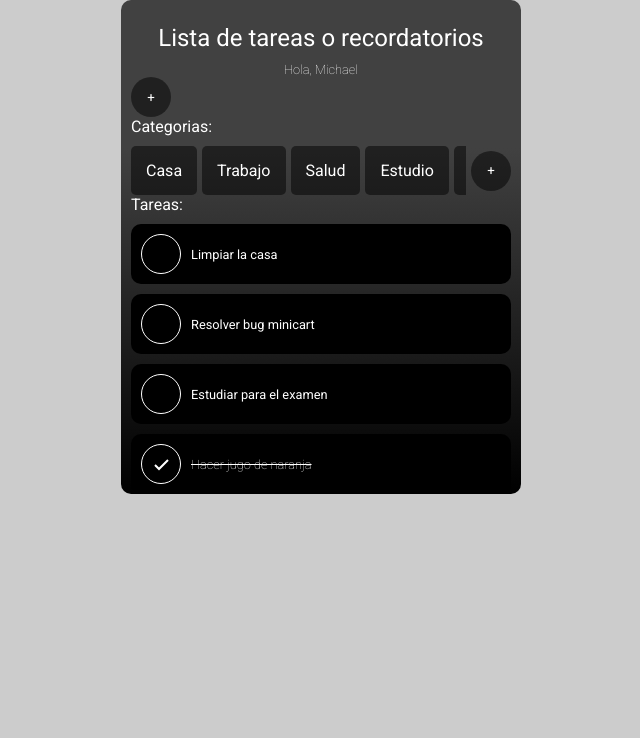
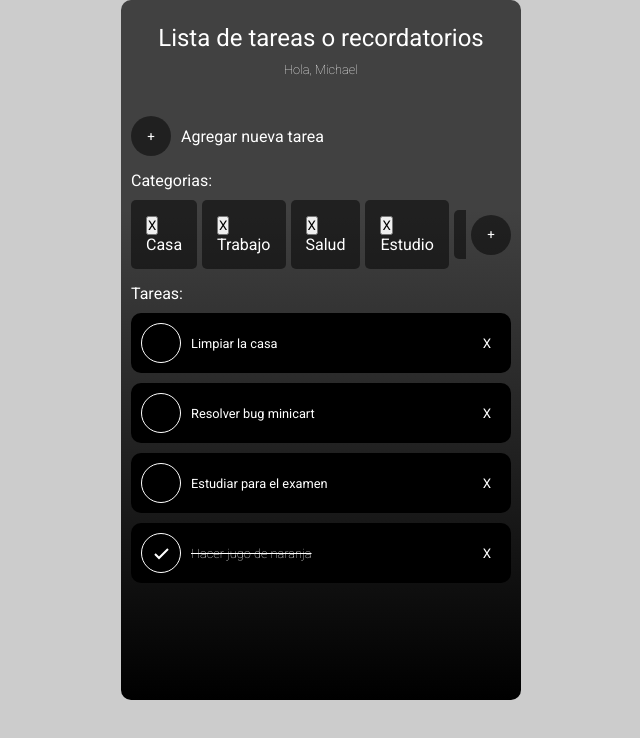
Before and after one commit to MichaelBallen97/Todo-app, a React (Vite) app: page / in a window 1280 px wide. Shown: the top 738 px of the page, without its empty margins (319-959 px from the left). Built offline with nearby package versions, Linux system fonts and the light colour scheme.

Commit message:
Filter by category

```diff
--- a/src/App.css
+++ b/src/App.css
@@ -11,20 +11,26 @@ body {
 
 .app-container {
   width: 100%;
+  height: 100%;
+  min-height: 700px;
   max-width: 400px;
   margin: 0 auto;
+  padding: 0 10px;
+  display: flex;
+  flex-direction: column;
+  gap: 15px;
+  position: relative;
   background: rgb(0,0,0);
   background: linear-gradient(0deg, rgba(0,0,0,1) 0%, rgba(65,65,65,1) 70%);
   border-radius: 10px;
   color: #FFF;
   font-weight: 400;
   font-size: 1rem;
-  padding: 0 10px;
   overflow: hidden;
 }
 
 .todo-header {
-  padding-top: 1.5rem;
+  padding: 1.5rem 0;
   display: flex;
   flex-direction: column;
   align-items: center;
@@ -82,10 +88,11 @@ body {
 }
 
 .category-item {
+  width: max-content;
+  padding: 15px;
   background: rgba(0, 0, 0, .5);
-  padding: 15px;
+  border-radius: 5px;
   cursor: pointer;
-  border-radius: 5px;
 }
 
 .todos-container {
@@ -107,13 +114,26 @@ body {
   gap: 10px;
 }
 
+.todos-container ul li {
+  padding: 10px;
+  display: flex;
+  justify-content: space-between;
+  background: #000;
+  border-radius: 10px;
+}
+
+.todos-container .delete-taks {
+  padding: 10px;
+  border: none;
+  color: #FFF;
+  background: none;
+  cursor: pointer;
+}
+
 .todo-item {
-  padding: 10px;
   display: flex;
   align-items: center;
   gap: 10px;
-  background: #000;
-  border-radius: 10px;
   font-size: .8rem;
 }
 
@@ -137,6 +157,13 @@ body {
   font-weight: 100;
 }
 
+.add-todo-button label {
+  cursor: pointer;
+  display: flex;
+  gap: 10px;
+  align-items: center;
+}
+
 .add-todo-button button {
   width: 40px;
   height: 40px;
@@ -147,3 +174,79 @@ body {
   cursor: pointer;
   color: #FFF;
 }
+
+.add-todo-button form {
+  position: absolute;
+  width: 100%;
+  height: 100%;
+  padding: 20px;
+  display: flex;
+  flex-direction: column;
+  gap: 10px;
+  top: 0;
+  left: 0;
+  background: rgb(0,0,0);
+  background: linear-gradient(0deg, rgba(0,0,0,1) 0%, rgba(65,65,65,1) 70%);
+}
+
+.add-todo-button form input,
+.add-todo-button form select {
+  padding: 10px;
+  background: rgba(0, 0, 0, .5);
+  border: none;
+  border-radius: 5px;
+  color: #fff;
+}
+
+.add-todo-button form button[type="button"] {
+  margin-left: auto;
+}
+
+.add-todo-button form button[type="submit"] {
+  border-radius: 5px;
+  width: max-content;
+  padding: 10px;
+  background: #FFF;
+  color: #000;
+}
+
+.categories-container form {
+  position: absolute;
+  width: 100%;
+  height: 100%;
+  padding: 20px;
+  display: flex;
+  flex-direction: column;
+  gap: 10px;
+  top: 0;
+  left: 0;
+  background: rgb(0,0,0);
+  background: linear-gradient(0deg, rgba(0,0,0,1) 0%, rgba(65,65,65,1) 70%);
+}
+
+.categories-container form input {
+  padding: 10px;
+  background: rgba(0, 0, 0, .5);
+  border: none;
+  border-radius: 5px;
+  color: #fff;
+}
+
+.categories-container form button[type="button"] {
+  margin-left: auto;
+  background: rgba(0, 0, 0, .5);
+  border: none;
+  border-radius: 50%;
+  width: 40px;
+  height: 40px;
+  color: #FFF;
+}
+
+.categories-container form button[type="submit"] {
+  border: none;
+  border-radius: 5px;
+  width: max-content;
+  padding: 10px;
+  background: #FFF;
+  color: #000;
+}
--- a/src/components/AddTodo.jsx
+++ b/src/components/AddTodo.jsx
@@ -3,7 +3,8 @@ import AddTodoForm from "./AddTodoForm";
 import { TasksContext } from "../context/TaskContext";
 
 function AddTodo() {
-	const { categories, tasks, setTasks } = useContext(TasksContext);
+	const { categories, tasks, setTasks, initialTask, selectedCategory } =
+		useContext(TasksContext);
 	const [showModal, setShowModal] = useState(false);
 
 	const handleSubmit = (e) => {
@@ -12,15 +13,25 @@ function AddTodo() {
 		const newTodo = formData.get("todo-name");
 		const todoCategory = formData.get("category");
 
-		setTasks([
-			...tasks,
+		initialTask.current = [
+			...initialTask.current,
 			{ todo: newTodo, categories: ["Todas", todoCategory], done: false },
-		]);
+		];
+
+		if (todoCategory === selectedCategory || selectedCategory === "Todas") {
+			setTasks([
+				...tasks,
+				{ todo: newTodo, categories: ["Todas", todoCategory], done: false },
+			]);
+		}
 	};
 
 	return (
 		<section className="add-todo-button">
-			<button onClick={() => setShowModal(true)}>+</button>
+			<label>
+				<button onClick={() => setShowModal(true)}>+</button>
+				<span> Agregar nueva tarea </span>
+			</label>
 			{showModal && (
 				<AddTodoForm
 					setShowModal={setShowModal}
--- a/src/components/CategoriesList.jsx
+++ b/src/components/CategoriesList.jsx
@@ -1,10 +1,11 @@
-import { useContext, useState } from "react";
+import { useContext, useRef, useState } from "react";
 import CategoryItem from "./CategoryItem";
 import AddCategoryForm from "./AddCategoryForm";
 import { TasksContext } from "../context/TaskContext";
 
 function CategoriesList() {
-	const { categories, setCategories } = useContext(TasksContext);
+	const { categories, setCategories, setTasks, initialTask, setSelectedCategory } =
+		useContext(TasksContext);
 	const [showModal, setShowModal] = useState(false);
 
 	const handleSubmit = (e) => {
@@ -15,6 +16,23 @@ function CategoriesList() {
 		e.target.reset();
 	};
 
+	const handleDelete = (category) => {
+		const newCategories = categories.filter((c) => c != category);
+
+		setCategories(newCategories);
+	};
+
+	const handleFilter = (category) => {
+		setSelectedCategory(category);
+		const newTasks = initialTask.current.filter(task => {
+			if(task.categories.includes(category)) {
+				return task
+			}
+		})
+
+		setTasks(newTasks);
+	};
+
 	return (
 		<section className="categories-container">
 			<h2> Categorias: </h2>
@@ -22,7 +40,11 @@ function CategoriesList() {
 				<ul>
 					{categories.map((category) => (
 						<li key={category}>
-							<CategoryItem category={category} />
+							<CategoryItem
+								category={category}
+								handleDelete={handleDelete}
+								handleFilter={handleFilter}
+							/>
 						</li>
 					))}
 				</ul>
--- a/src/components/CategoryItem.jsx
+++ b/src/components/CategoryItem.jsx
@@ -1,7 +1,8 @@
-function CategoryItem({category}) {
+function CategoryItem({category, handleDelete, handleFilter}) {
   return (
     <article className="category-item">
-      <h2> {category} </h2>
+      {category === "Todas" ||  <button className="delete-category" onClick={()=> handleDelete(category)}>X</button>}
+      <h2 onClick={()=>{handleFilter(category)}}> {category} </h2>
     </article>
   )
 }
--- a/src/components/TodoItem.jsx
+++ b/src/components/TodoItem.jsx
@@ -1,11 +1,12 @@
 import CheckboxItem from "./CheckboxItem";
 
-function TodoItem({ task, onHandleComplete }) {
+function TodoItem({ task, onHandleComplete, deleteTask }) {
 	const handleChangeTodo = () => {
 		onHandleComplete(task);
 	};
 
 	return (
+		<>
 			<label className={task.done ? "todo-item complete" : "todo-item pending"}>
 				<input
 					type="checkbox"
@@ -16,6 +17,9 @@ function TodoItem({ task, onHandleComplete }) {
 				<CheckboxItem task={task} />
 				<span> {task.todo} </span>
 			</label>
+
+			<button className="delete-taks" onClick={()=> deleteTask(task)}> X </button>
+		</>
 	);
 }
 
--- a/src/components/TodoList.jsx
+++ b/src/components/TodoList.jsx
@@ -4,7 +4,7 @@ import TodoItem from "./TodoItem";
 import { TasksContext } from "../context/TaskContext";
 
 function TodoList() {
-	const { tasks, setTasks } = useContext(TasksContext);
+	const { tasks, setTasks, initialTask } = useContext(TasksContext);
 
 	const handleChangeComplete = (task) => {
 		const newTaks = tasks.map((t) => {
@@ -15,7 +15,21 @@ function TodoList() {
 			}
 		});
 
+		initialTask.current = initialTask.current.map((t) => {
+			if (t.todo === task.todo) {
+				return { ...t, done: !t.done };
+			} else {
+				return t;
+			}
+		});
+
 		setTasks(newTaks);
+	};
+
+	const deleteTask = (todo) => {
+		const newTasks = tasks.filter((task) => task.todo != todo.todo);
+		initialTask.current = initialTask.current.filter((task) => task.todo != todo.todo);
+		setTasks(newTasks);
 	};
 
 	return (
@@ -24,7 +38,11 @@ function TodoList() {
 			<ul>
 				{tasks.map((task) => (
 					<li key={task.todo}>
-						<TodoItem onHandleComplete={handleChangeComplete} task={task} />
+						<TodoItem
+							onHandleComplete={handleChangeComplete}
+							task={task}
+							deleteTask={deleteTask}
+						/>
 					</li>
 				))}
 			</ul>
--- a/src/context/TaskContext.jsx
+++ b/src/context/TaskContext.jsx
@@ -1,4 +1,4 @@
-import { createContext, useState } from "react";
+import { createContext, useRef, useState } from "react";
 import { categories, todos } from "../utils/data";
 
 export const TasksContext = createContext();
@@ -6,6 +6,8 @@ export const TasksContext = createContext();
 function TaskProvider({ children }) {
 	const [tasks, setTasks] = useState(todos);
 	const [categoriesList, setCategoriesList] = useState(categories);
+	const [selectedCategory, setSelectedCategory] = useState("Todas");
+	const firstTasks = useRef(tasks);
 
 	return (
 		<TasksContext.Provider
@@ -14,6 +16,9 @@ function TaskProvider({ children }) {
 				setTasks,
 				categories: categoriesList,
 				setCategories: setCategoriesList,
+				initialTask: firstTasks,
+				selectedCategory: selectedCategory,
+				setSelectedCategory: setSelectedCategory,
 			}}
 		>
 			{children}
```
Also changed, not shown: 1 other file (tests, documents, lock files or other folders). Lines whose indentation alone changed are shown as unchanged.
